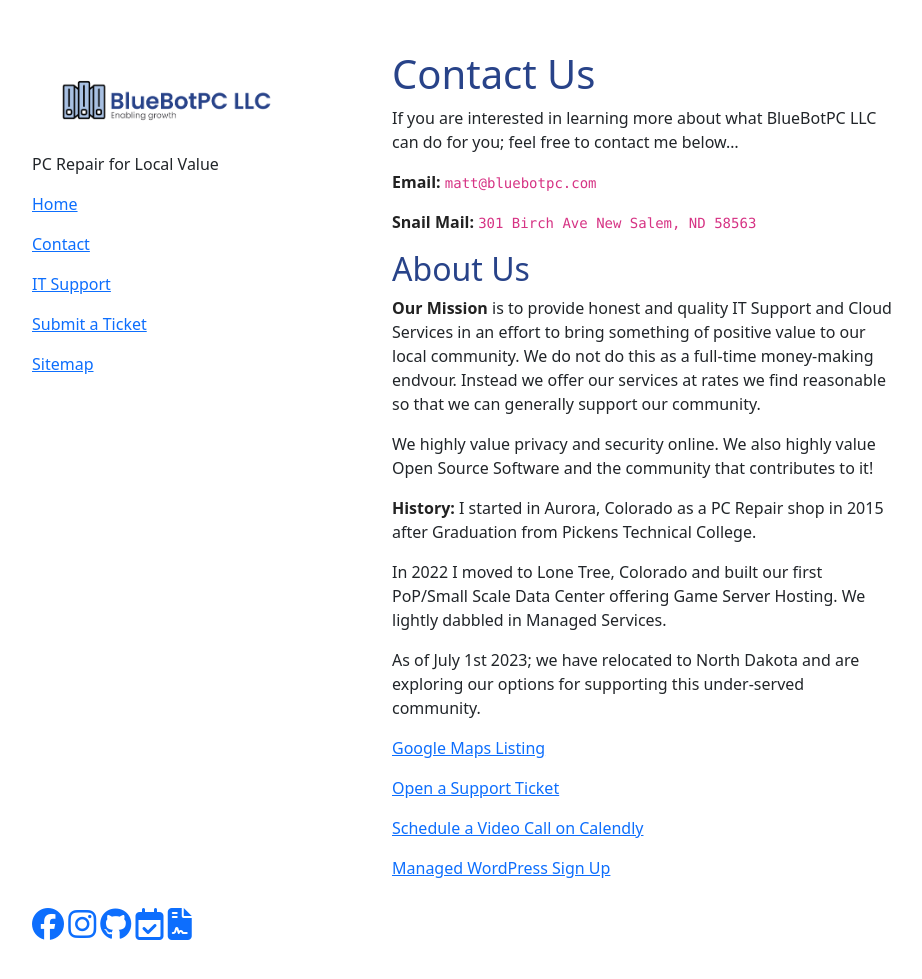
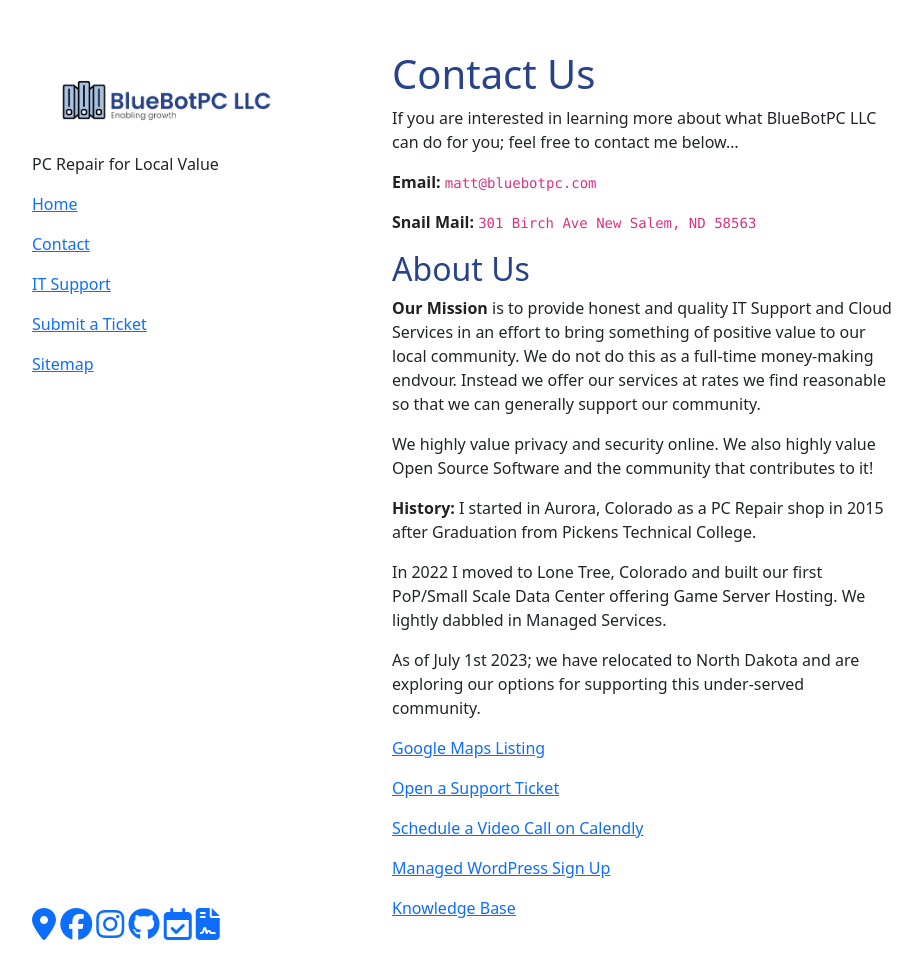
Before and after one commit to GoobyFRS/bluebotpc-web, a Jekyll site: the page built from pages/contact.md, in a window 1280 px wide and 986 px high. Shown: the top 979 px of the window, without its empty margins (178-1100 px from the left). Built offline with Jekyll 4.4.1, drawn with Linux system fonts in a browser that asks for light colours; nearby versions of some CDN libraries; our own code applies the rules of GitHub Pages for plain Markdown files.

Commit message:
footer images
adding google maps link to the footer

```diff
--- a/_layouts/default.html
+++ b/_layouts/default.html
@@ -31,7 +31,7 @@
       </section>
       <footer>
         <!-- Font Awesome Icons with Links -->
-        <a href="https://www.facebook.com/BlueBotPC/" aria-label="Facebook"><i class="fa-brands fa-facebook fa-2xl"></i></a> <a href="https://www.instagram.com/bluebotpc/" aria-label="Instagram"><i class="fa-brands fa-instagram fa-2xl"></i></a> <a href="https://github.com/bluebotpc/" aria-label="GitHub"><i class="fa-brands fa-github fa-2xl"></i></a> <a href="https://calendly.com/bluebotpc/" aria-label="Calendly"><i class="fa-regular fa-calendar-check fa-2xl"></i></a> <a href="https://forms.gle/LBAdQnoguwRzCkNo8" aria-label="Submit a Ticket"><i class="fa-solid fa-file-contract fa-2xl"></i></a>        <!-- This below looks really bad.
+        <a href="https://goo.gl/maps/tpvP1qEGxMuZzKxx5/" aria-label="Google Maps"><i class="fa-solid fa-location-dot fa-2xl"></i></a> <a href="https://www.facebook.com/BlueBotPC/" aria-label="Facebook"><i class="fa-brands fa-facebook fa-2xl"></i></a> <a href="https://www.instagram.com/bluebotpc/" aria-label="Instagram"><i class="fa-brands fa-instagram fa-2xl"></i></a> <a href="https://github.com/bluebotpc/" aria-label="GitHub"><i class="fa-brands fa-github fa-2xl"></i></a> <a href="https://calendly.com/bluebotpc/" aria-label="Calendly"><i class="fa-regular fa-calendar-check fa-2xl"></i></a> <a href="https://forms.gle/LBAdQnoguwRzCkNo8" aria-label="Submit a Ticket"><i class="fa-solid fa-file-contract fa-2xl"></i></a>        <!-- This below looks really bad.
         <img src="/assets/img/linodeSolutionsPartnerBadge.png" alt="Akamai Solutions Partner" width="403" height="126"> -->
       </div>
     <script src="{{ "/assets/js/scale.fix.js" | relative_url }}"></script>
--- a/pages/contact.md
+++ b/pages/contact.md
@@ -28,3 +28,5 @@ As of July 1st 2023; we have relocated to North Dakota and are exploring our opt
 [Schedule a Video Call on Calendly](https://calendly.com/bluebotpc/consult)
 
 [Managed WordPress Sign Up](https://forms.gle/eM3NEijzpWkRoH3UA)
+
+[Knowledge Base](https://docs.bluebotpc.com/)
```
